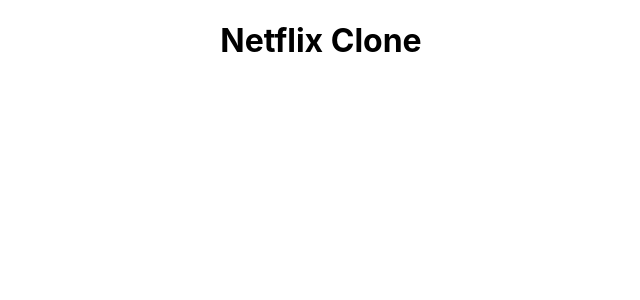
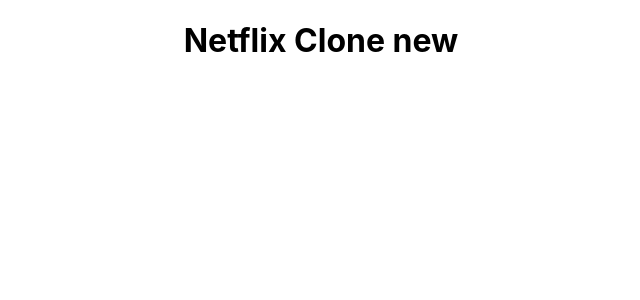
Before and after one commit to A00433626/netflix-clone, a React (Create React App) app: page / in a window 1280 px wide. Shown: the top 300 px of the page, without its empty margins (319-959 px from the left). Built offline with nearby package versions, Linux system fonts and the light colour scheme.

Commit message:
Project setup

```diff
--- a/src/App.js
+++ b/src/App.js
@@ -5,7 +5,7 @@
 function App() {
   return (
     <div className="App">
-      <h1>Netflix Clone</h1>
+      <h1>Netflix Clone new</h1>
     </div>
   );
 }
```
